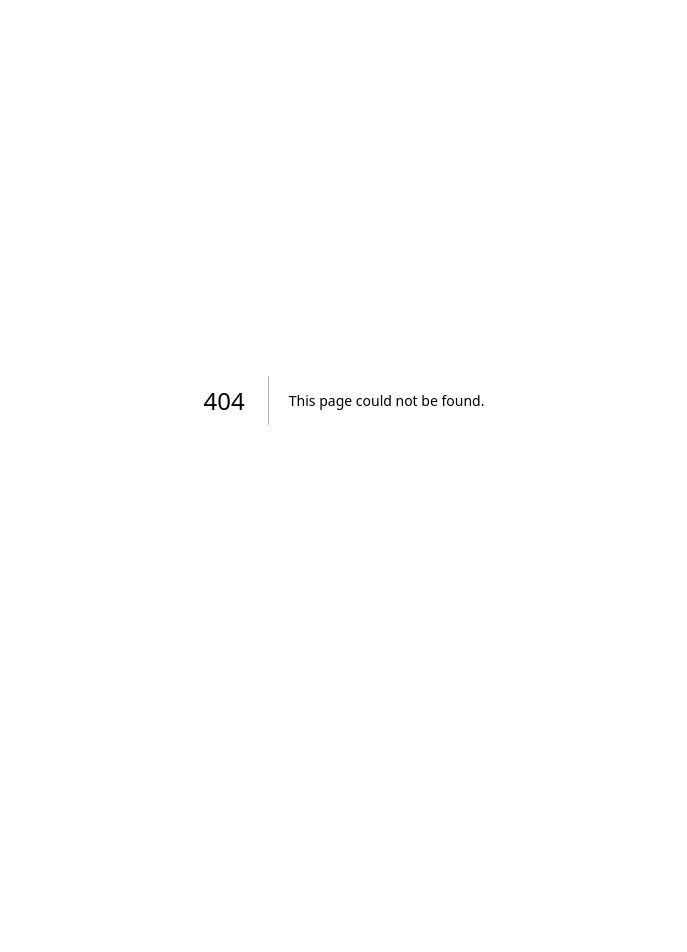
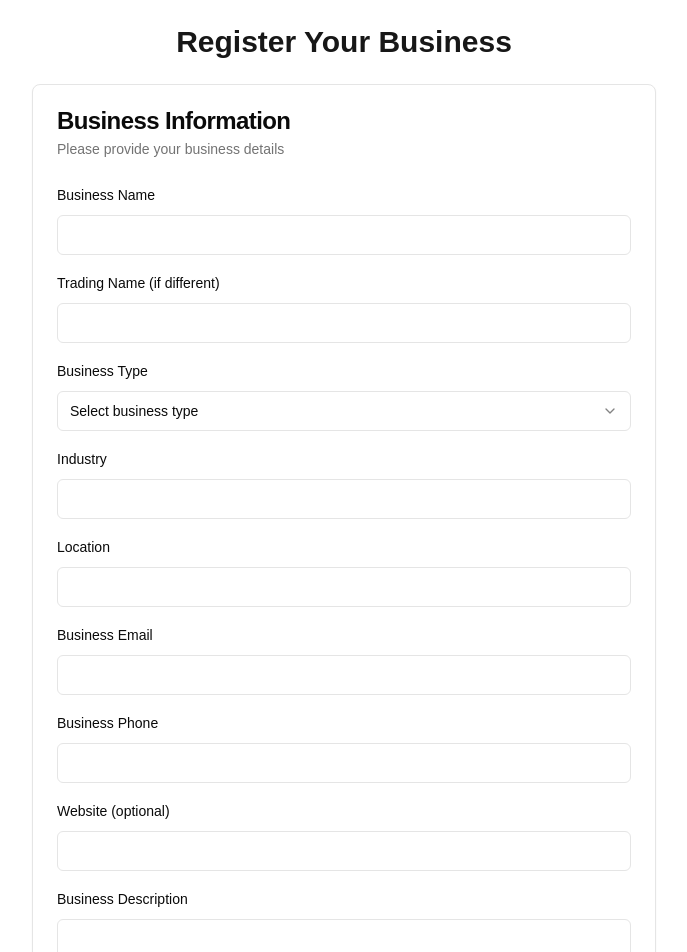
Before and after one commit to Ck-chege/schedular_project, a Next.js app: page /register/business in a window 1280 px wide. Before the commit this address had no page. Shown: the top 952 px of the page, without its empty margins (296-983 px from the left). Before the commit the page ends 800 px from the top, so only its background shows below. Built offline with nearby package versions, Linux system fonts and the light colour scheme.

Commit message:
Business generation functionality

```diff
--- /dev/null
+++ b/app/register/business/BusinessInfoForm.tsx
@@ -0,0 +1,120 @@
+"use client";
+
+import { Button } from "@/components/ui/button";
+import { Input } from "@/components/ui/input";
+import { Label } from "@/components/ui/label";
+import {
+  Card,
+  CardContent,
+  CardDescription,
+  CardFooter,
+  CardHeader,
+  CardTitle,
+} from "@/components/ui/card";
+import {
+  Select,
+  SelectContent,
+  SelectItem,
+  SelectTrigger,
+  SelectValue,
+} from "@/components/ui/select";
+import { Textarea } from "@/components/ui/textarea";
+import { registerBusiness } from "./actions";
+import { useRouter } from "next/navigation";
+
+export default function BusinessInfoForm() {
+  const router = useRouter();
+
+  ("use server");
+  async function onSubmit(formData: FormData) {
+    const result = await registerBusiness(formData);
+    if (result.success && result.businessId) {
+        console.log("Successfully registered business:", result.businessId);
+      router.push(`/register/user/${result.businessId}`);
+      console.log("Redirecting to user registration page...");
+
+    } else if (result.error) {
+      // Handle the error, e.g., display it to the user
+      console.error(result.error);
+      // You might want to set an error state and display it in the UI
+    }
+  }
+
+  return (
+    <form action={onSubmit}>
+      <Card>
+        <CardHeader>
+          <CardTitle>Business Information</CardTitle>
+          <CardDescription>
+            Please provide your business details
+          </CardDescription>
+        </CardHeader>
+
+        <CardContent className="space-y-4">
+          <div className="space-y-2">
+            <Label htmlFor="name">Business Name</Label>
+            <Input id="name" name="name" required />
+          </div>
+
+          <div className="space-y-2">
+            <Label htmlFor="trading_name">Trading Name (if different)</Label>
+            <Input id="trading_name" name="trading_name" />
+          </div>
+
+          <div className="space-y-2">
+            <Label htmlFor="business_type">Business Type</Label>
+            <Select name="business_type">
+              <SelectTrigger>
+                <SelectValue placeholder="Select business type" />
+              </SelectTrigger>
+              <SelectContent>
+                <SelectItem value="soleProprietorship">
+                  Sole Proprietorship
+                </SelectItem>
+                <SelectItem value="partnership">Partnership</SelectItem>
+                <SelectItem value="corporation">Corporation</SelectItem>
+                <SelectItem value="llc">LLC</SelectItem>
+              </SelectContent>
+            </Select>
+          </div>
+
+          <div className="space-y-2">
+            <Label htmlFor="industry">Industry</Label>
+            <Input id="industry" name="industry" required />
+          </div>
+
+          <div className="space-y-2">
+            <Label htmlFor="location">Location</Label>
+            <Input id="location" name="location" required />
+          </div>
+
+          <div className="space-y-2">
+            <Label htmlFor="email">Business Email</Label>
+            <Input id="email" name="email" type="email" required />
+          </div>
+
+          <div className="space-y-2">
+            <Label htmlFor="phone">Business Phone</Label>
+            <Input id="phone" name="phone" type="tel" required />
+          </div>
+
+          <div className="space-y-2">
+            <Label htmlFor="website">Website (optional)</Label>
+            <Input id="website" name="website" type="url" />
+          </div>
+
+          <div className="space-y-2">
+            <Label htmlFor="description">Business Description</Label>
+            <Textarea id="description" name="description" rows={4} />
+          </div>
+        </CardContent>
+
+        <CardFooter>
+          <Button className="w-full" type="submit">
+            Next: Register Root User
+          </Button>
+        </CardFooter>
+      </Card>
+    </form>
+  );
+}
--- /dev/null
+++ b/app/register/business/actions.ts
@@ -0,0 +1,53 @@
+'use server'
+
+import { createClient } from "@/utils/supabase/server"
+import { redirect } from "next/navigation"
+import { z } from "zod"
+
+const BusinessSchema = z.object({
+  name: z.string().min(1, "Business name is required"),
+  email: z.string().email("Invalid email address"),
+  phone: z.string().min(10, "Phone number must be at least 10 digits"),
+  website: z.string().url("Invalid website URL").optional(),
+  description: z.string().max(500, "Description must be 500 characters or less"),
+  business_type: z.string().min(1, "Business type is required"),
+  industry: z.string().min(1, "Industry is required"),
+  location: z.string().min(1, "Location is required"),
+  social_media: z.string().optional(),
+})
+
+export async function registerBusiness(formData: FormData) {
+  const supabase = createClient()
+
+  const rawData = Object.fromEntries(formData.entries())
+
+  try {
+    const validatedData = BusinessSchema.parse(rawData)
+
+    const { data, error } = await supabase
+      .from("businesses")
+      .insert([validatedData])
+      .select()
+
+    if (error) {
+      console.error(`Error registering business: ${error.message}`)
+      return { error: error.message }
+    }
+
+    console.log("Successfully registered business:", data)
+
+    if (data && data[0] && data[0].id) {
+      // redirect(`/register/user/${data[0].id}`)
+      return { success: true, businessId: data[0].id }
+    } else {
+      return { error: "Failed to retrieve the new business ID" }
+    }
+  } catch (error) {
+    if (error instanceof z.ZodError) {
+      console.error("Zod Validation error:", error.errors)
+      return { error: error.errors.map((e) => e.message).join(", ") }
+    }
+    console.error("Unexpected error:", error)
+    return { error: "An unexpected error occurred" }
+  }
+}
--- /dev/null
+++ b/app/register/business/page.tsx
@@ -0,0 +1,13 @@
+import BusinessInfoForm from "./BusinessInfoForm";
+
+
+export default function BusinessRegistrationPage() {
+  return (
+    <div className="flex items-center justify-center min-h-screen bg-background">
+      <div className="w-full max-w-2xl p-6">
+        <h1 className="text-3xl font-bold mb-6 text-center">Register Your Business</h1>
+        <BusinessInfoForm />
+      </div>
+    </div>
+  )
+}
```
